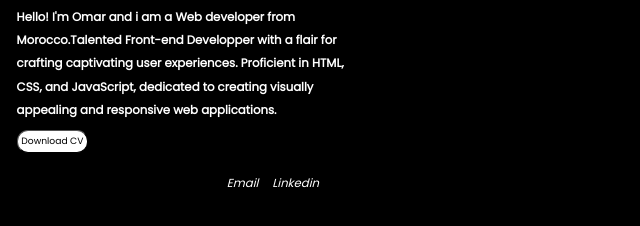
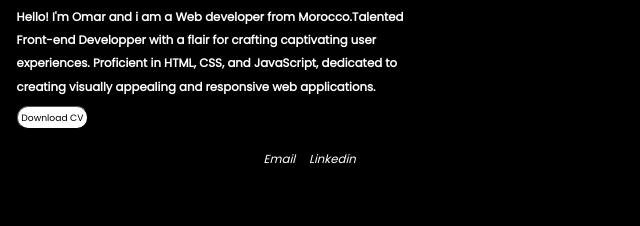
Before and after one commit to omarafifi05/afifiomar, a plain HTML site: page index.html in a window 1280 px wide. Shown: the part 486-712 px from the top of the page, without its empty margins (0-640 px from the left). Drawn offline with Linux system fonts and the light colour scheme.

Commit message:
Update style.css

```diff
--- a/style.css
+++ b/style.css
@@ -1,7 +1,7 @@
 body{
     margin: 0;
     background-color: rgb(12, 12, 12);
-   max-width: 400px;
+   max-width: 500px;
 
 }
 *{
@@ -123,7 +123,7 @@ position: relative;
 align-items: end;
     justify-content: space-around;
   margin-top: 15px;
-  margin-right: -270px;
+  margin-right: -370px;
   margin-bottom: 10px;
 
 }
```
